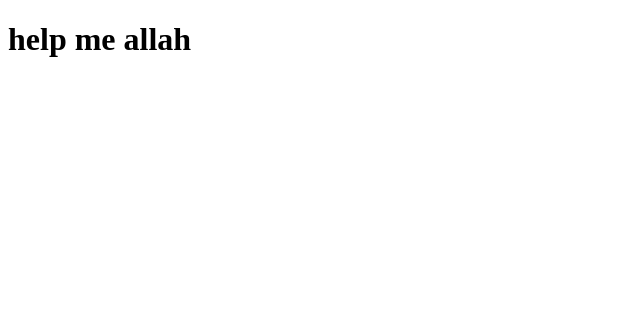
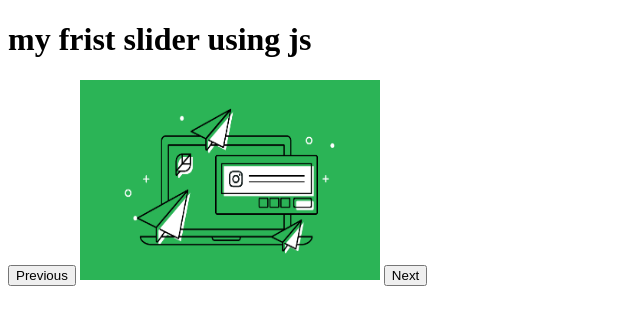
Before and after one commit to RubelShahriar/image-slider, a plain HTML site: page index.html in a window 1280 px wide. Shown: the whole page, without its empty margins (0-640 px from the left). Drawn offline with Linux system fonts and the light colour scheme.

Commit message:
add script

```diff
--- a/index.html
+++ b/index.html
@@ -7,6 +7,11 @@
     <title>image slider</title>
 </head>
 <body>
-    <h1>help me allah</h1>
+    <h1>my frist slider using js</h1>
+<button onclick="prev()">Previous</button>
+<img src="images/one.png" alt="" height="200" width="300">
+<button onclick="next()">Next</button>
+
+    <script src="script.js"></script>
 </body>
 </html>
--- /dev/null
+++ b/script.js
@@ -0,0 +1,28 @@
+//image slider using js..
+var images = ["images/one.png", "images/two.png", "images/three.png"];
+var imageTag = document.querySelector("img");
+
+var count = 0;
+function next() {
+    count++;
+
+    if(count >= images.length) {
+        count = 0;
+        imageTag.src = images[count];
+    }else{
+        imageTag.src = images[count];
+    }
+
+}
+
+function prev() {
+    count--;
+
+    if(count < 0 ){
+        count = images.length - 1;
+        imageTag.src = images[count];
+    }else{
+        imageTag.src = images[count];
+    }
+
+}
```
Also changed, not shown: images/one.png (added), images/three.png (added), images/two.png (added), 1 other file.
